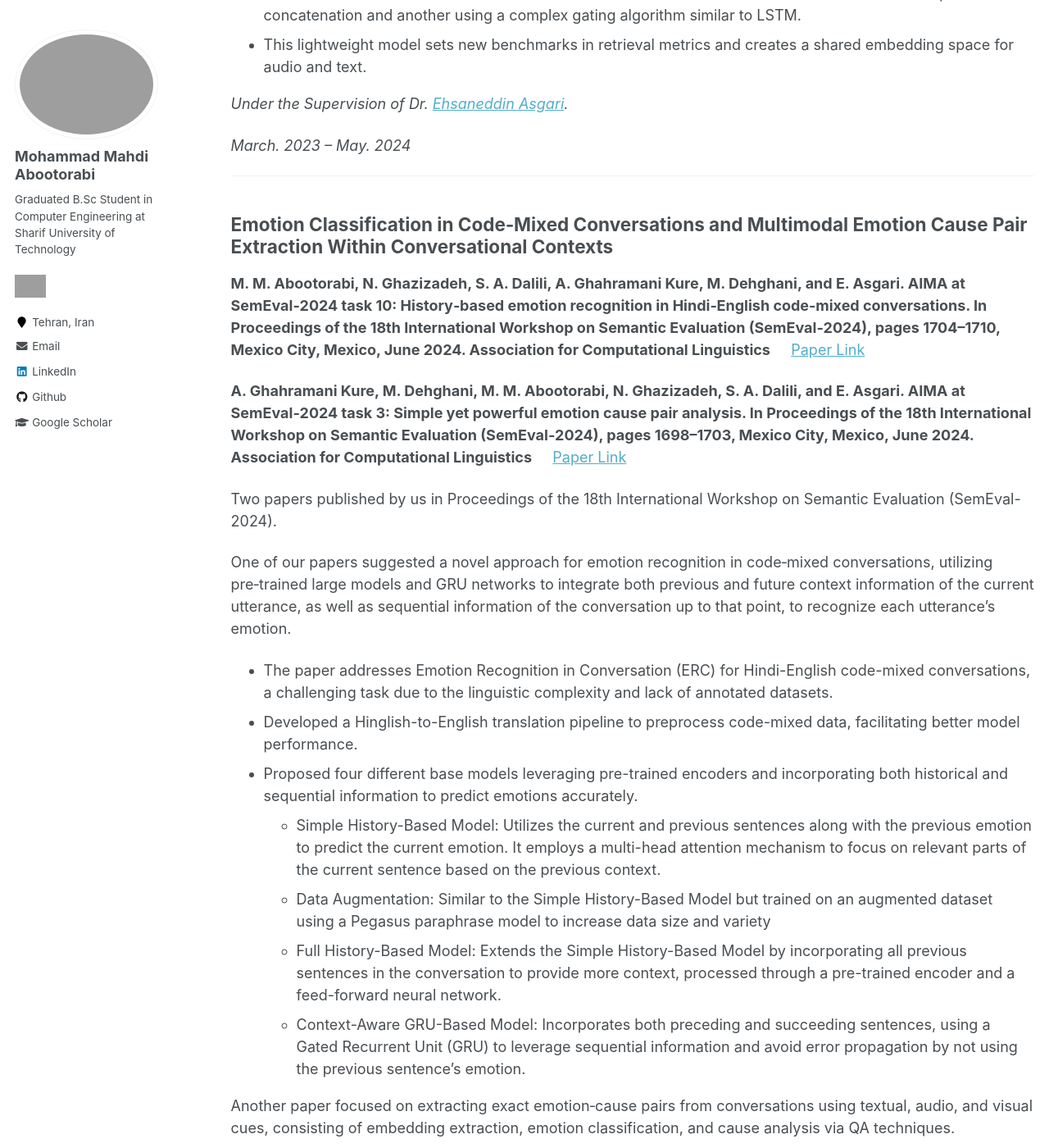
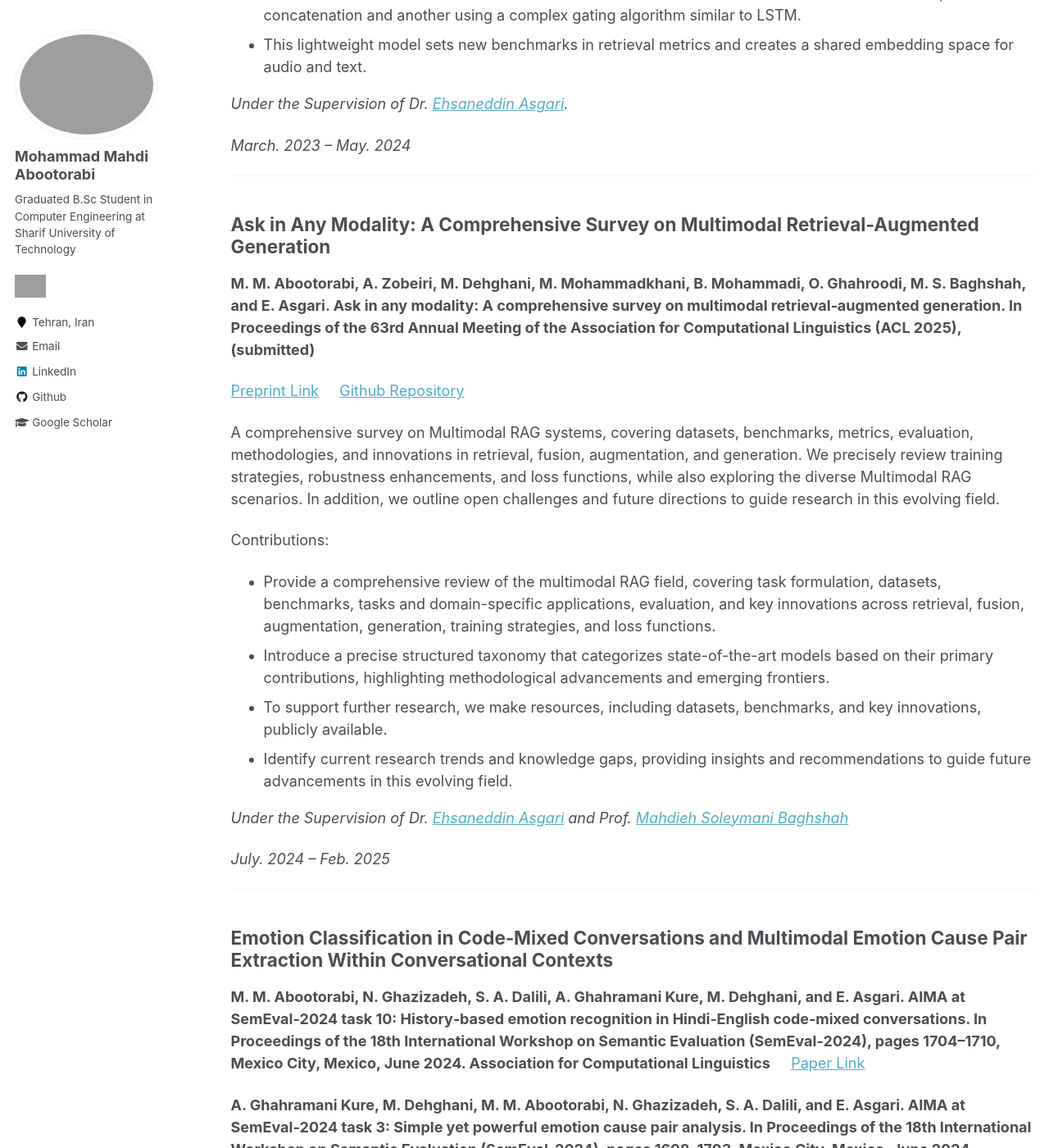
Before and after one commit to aboots/aboots.github.io, a Jekyll site: the page built from _pages/research.md, in a window 1280 px wide and 1400 px high, scrolled down 939 px. Shown: the whole window at 82% size. Built offline with Jekyll 4.4.1, drawn with Linux system fonts in a browser that asks for light colours; nearby versions of some CDN libraries; grey boxes are pictures that could not be loaded.

Commit message:
Update research.md

```diff
--- a/_pages/research.md
+++ b/_pages/research.md
@@ -25,6 +25,26 @@ fiction to religion.
 _Under the Supervision of Dr. [Ehsaneddin Asgari](https://scholar.google.com/citations?user=lIVvIFsAAAAJ&hl=en)._
 
 *March. 2023 – May. 2024*
+
+---
+
+## Ask in Any Modality: A Comprehensive Survey on Multimodal Retrieval-Augmented Generation
+
+**M. M. Abootorabi, A. Zobeiri, M. Dehghani, M. Mohammadkhani, B. Mohammadi, O. Ghahroodi, M. S. Baghshah, and E. Asgari. Ask in any modality: A comprehensive survey on multimodal retrieval‑augmented generation. In Proceedings of the 63rd Annual Meeting of the Association for Computational Linguistics (ACL 2025), (submitted)**
+
+[Preprint Link](https://arxiv.org/abs/2502.08826) &nbsp;&nbsp;&nbsp; [Github Repository](https://github.com/llm-lab-org/Multimodal-RAG-Survey)
+
+A comprehensive survey on Multimodal RAG systems, covering datasets, benchmarks, metrics, evaluation, methodologies, and innovations in retrieval, fusion, augmentation, and generation. We precisely review training strategies, robustness enhancements, and loss functions, while also exploring the diverse Multimodal RAG scenarios. In addition, we outline open challenges and future directions to guide research in this evolving field.
+
+Contributions:
+- Provide a comprehensive review of the multimodal RAG field, covering task formulation, datasets, benchmarks, tasks and domain-specific applications, evaluation, and key innovations across retrieval, fusion, augmentation, generation, training strategies, and loss functions.
+- Introduce a precise structured taxonomy that categorizes state-of-the-art models based on their primary contributions, highlighting methodological advancements and emerging frontiers.
+- To support further research, we make resources, including datasets, benchmarks, and key innovations, publicly available.
+- Identify current research trends and knowledge gaps, providing insights and recommendations to guide future advancements in this evolving field.
+
+_Under the Supervision of Dr. [Ehsaneddin Asgari](https://scholar.google.com/citations?user=lIVvIFsAAAAJ&hl=en) and Prof. [Mahdieh Soleymani Baghshah](https://scholar.google.com/citations?hl=en&user=S1U0KlgAAAAJ&view_op=list_works&sortby=pubdate)_
+
+*July. 2024 – Feb. 2025*
 
 ---
 
```
